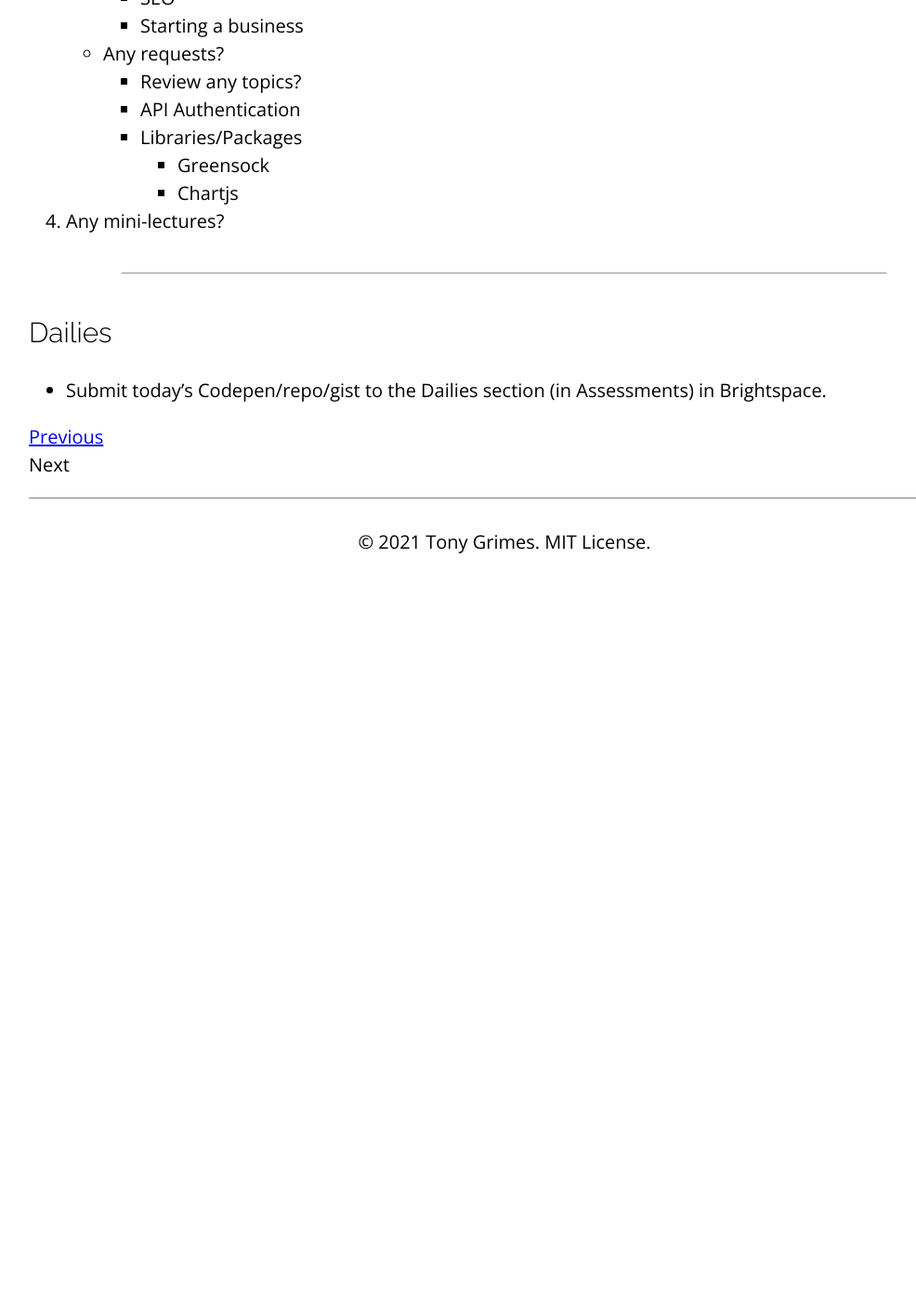
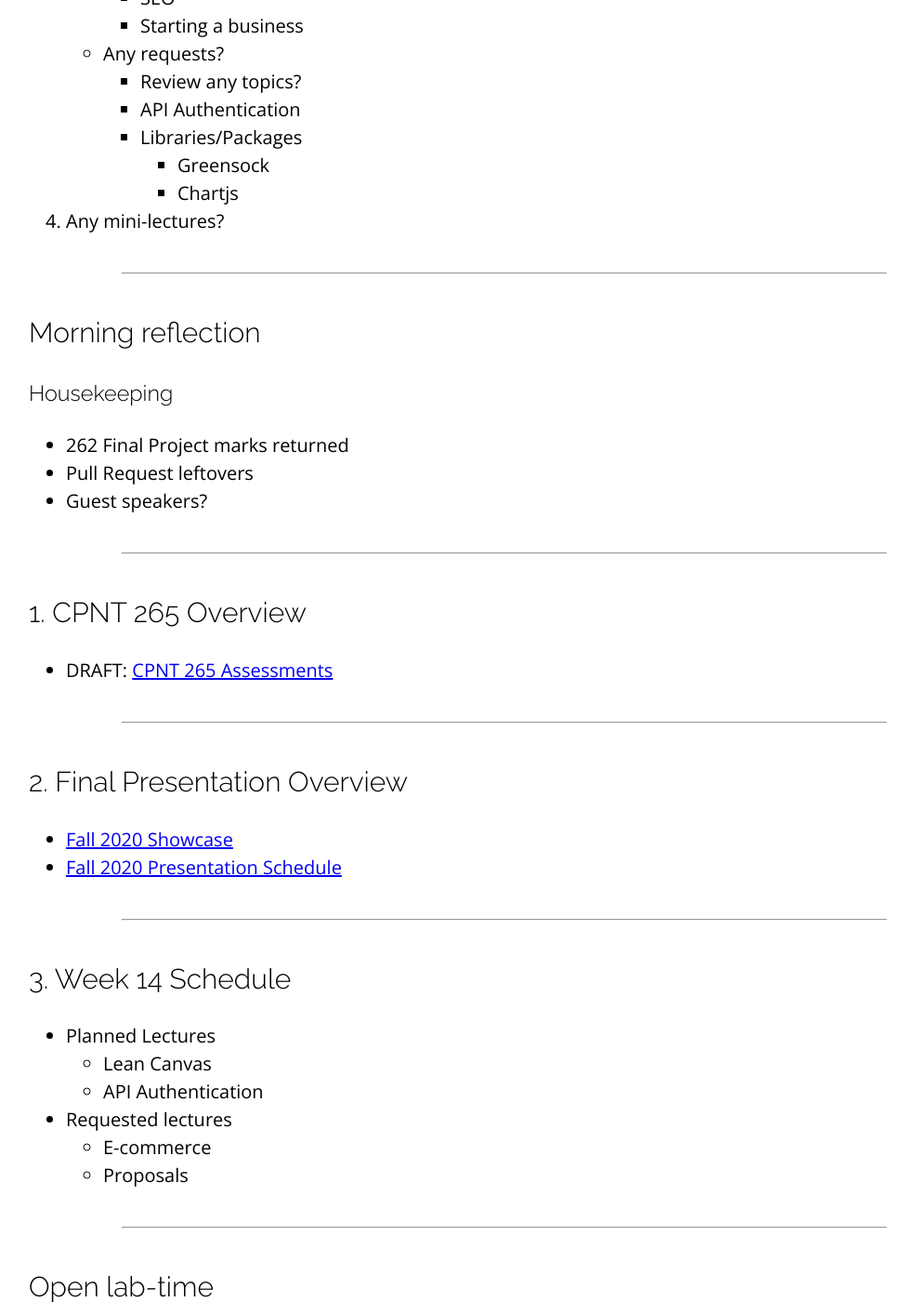
Before and after one commit to sait-wbdv/winter-2021, a Jekyll site: the page built from _posts/2021-04-09-finals-initial-prep.md, in a window 1280 px wide and 1400 px high, scrolled down 1366 px. Shown: the whole window at 93% size, without its empty margins (97-1083 px from the left). Built offline with Jekyll 4.4.1, drawn with Linux system fonts in a browser that asks for light colours; nearby versions of some CDN libraries; before the commit the page ends 1996 px from its top, so only the background shows below that.

Commit message:
added W13F

```diff
--- a/_posts/2021-04-09-finals-initial-prep.md
+++ b/_posts/2021-04-09-finals-initial-prep.md
@@ -41,37 +41,35 @@ categories: dsgn270
 4. Any mini-lectures?
 
 ---
-{% comment %}
 
 ## Morning reflection
 ### Housekeeping
+- 262 Final Project marks returned
+- Pull Request leftovers
+- Guest speakers?
 
 ---
 
-## 1. Lecture/Live-code
-### Learning Objectives
-### Terminology
-### Materials
-### Key Takeaways
+## 1. CPNT 265 Overview
+- DRAFT: [CPNT 265 Assessments](https://github.com/sait-wbdv/assessments/tree/master/cpnt265)
 
 ---
 
-## 2. Lecture/Live-code
-### Learning Objectives
-### Terminology
-### Materials
-### Key Takeaways
+## 2. Final Presentation Overview
+- [Fall 2020 Showcase](https://sait-wbdv.github.io/showcase/)
+- [Fall 2020 Presentation Schedule](https://sait-wbdv.github.io/finals/)
+
+---
+
+## 3. Week 14 Schedule
+- Planned Lectures
+    - Lean Canvas
+    - API Authentication
+- Requested lectures
+    - E-commerce
+    - Proposals
 
 ---
 
 ## Open lab-time
-
----
-
-### Tony's goals for Lab-Time
-
----
-{% endcomment %}
-
-## Dailies
-- Submit today's Codepen/repo/gist to the Dailies section (in Assessments) in Brightspace.
+- Early Dismissal
```
